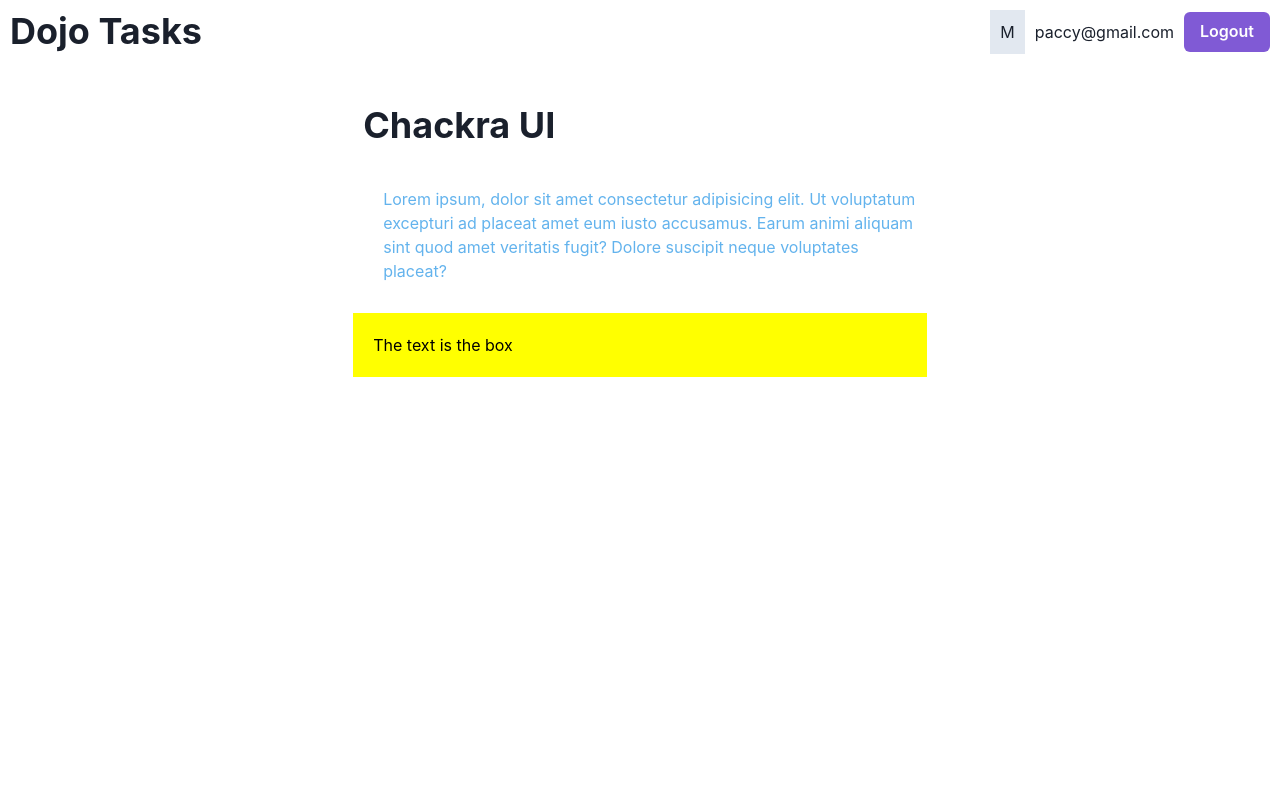
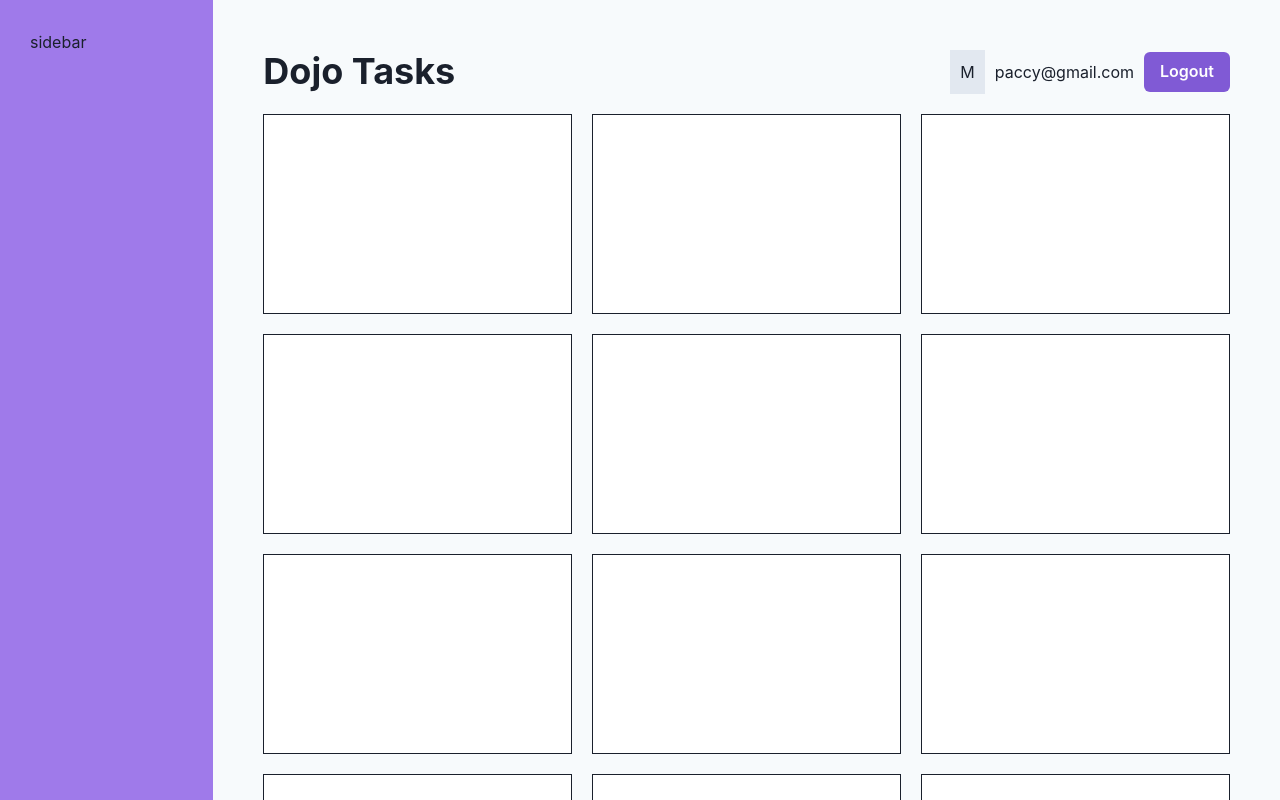
Before and after one commit to PaccyC/chakra-ui-learning, a React (Vite) app: page / in a window 1280 px wide. Shown: the top 800 px of the page. Built offline with nearby package versions, Linux system fonts and the light colour scheme.

Commit message:
grid layouts

```diff
--- a/src/layouts/RootLayout.jsx
+++ b/src/layouts/RootLayout.jsx
@@ -1,11 +1,30 @@
 import { Outlet } from "react-router-dom"
 import Navbar from "../components/Navbar"
+import { Grid, GridItem } from "@chakra-ui/react"
 
 export default function RootLayout() {
   return (
-    <div>
-      <Navbar/>
-      <Outlet />
-    </div>
+    <Grid templateColumns="repeat(6,1fr)" bg="gray.50">
+      <GridItem
+
+      as="aside"
+      colSpan="1"
+      bg="purple.400"
+      minHeight="100vh"
+      p="30px"
+      >
+
+      <span>sidebar</span>
+      </GridItem>
+      <GridItem
+        as="main"
+        colSpan="5"
+        p="40px"
+      >
+
+        <Navbar/>
+        <Outlet />
+      </GridItem>
+    </Grid>
   )
 }
--- a/src/pages/Dashboard.jsx
+++ b/src/pages/Dashboard.jsx
@@ -1,16 +1,24 @@
-import { Box, Container, Heading, Text } from "@chakra-ui/react";
+import { Box, SimpleGrid } from "@chakra-ui/react";
 
 export default function Dashboard() {
   return (
-    <Container as="section">
-      <Heading my="30px" p="10px">Chackra UI</Heading>
-      <Text ml="30px" color="blue.300">Lorem ipsum, dolor sit amet consectetur adipisicing elit.
-        Ut voluptatum excepturi ad placeat amet eum iusto accusamus.
-        Earum animi aliquam sint quod amet veritatis fugit? Dolore suscipit neque voluptates placeat?</Text>
+    <SimpleGrid p="10px"  spacing="20px" minChildWidth="300px">
 
-        <Box my="30px" p="20px" bg="yellow">
-          <Text color="black">The text is the box</Text>
-        </Box>
-    </Container>
+    <Box h="200px" bg="white" border="1px solid" ></Box>
+    <Box h="200px" bg="white" border="1px solid" ></Box>
+    <Box h="200px" bg="white" border="1px solid" ></Box>
+    <Box h="200px" bg="white" border="1px solid" ></Box>
+
+    <Box h="200px" bg="white" border="1px solid" ></Box>
+    <Box h="200px" bg="white" border="1px solid" ></Box>
+    <Box h="200px" bg="white" border="1px solid" ></Box>
+    <Box h="200px" bg="white" border="1px solid" ></Box>
+
+
+    <Box h="200px" bg="white" border="1px solid" ></Box>
+    <Box h="200px" bg="white" border="1px solid" ></Box>
+    <Box h="200px" bg="white" border="1px solid" ></Box>
+    <Box h="200px" bg="white" border="1px solid" ></Box>
+    </SimpleGrid>
   )
 }
```
